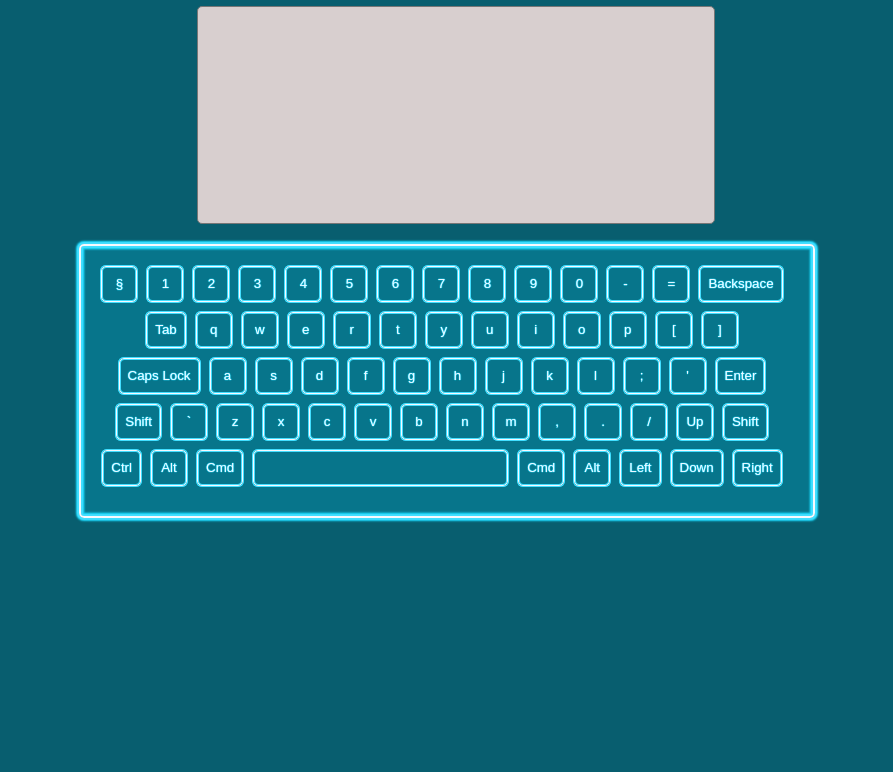
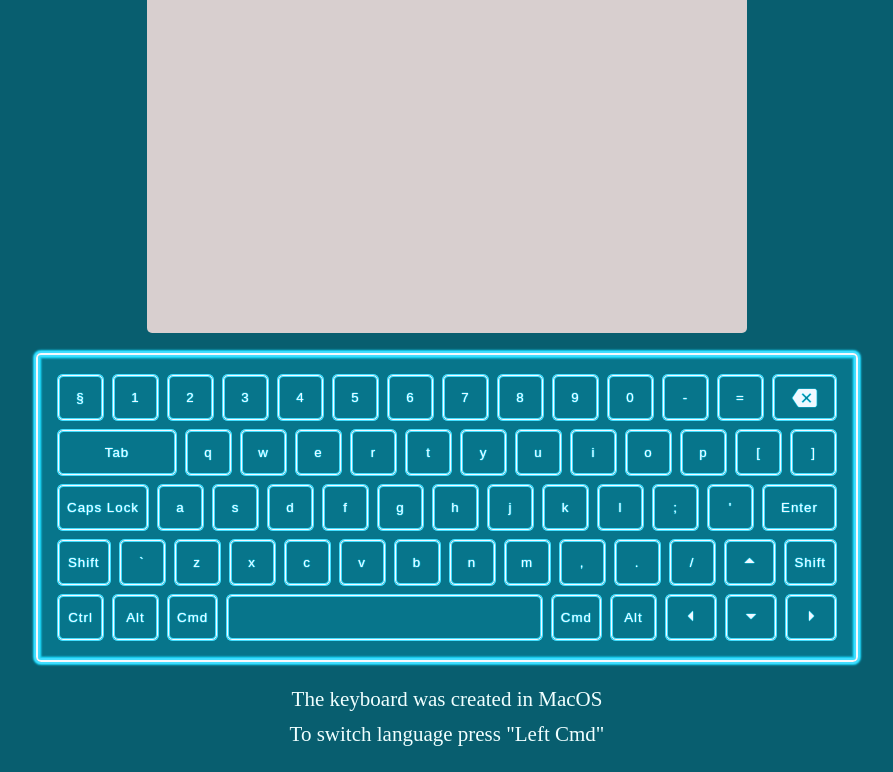
Before and after one commit to RoierS/virtual-keyboard, a website built with webpack: page virtual-keybord/src/index.html in a window 1280 px wide. Shown: the part 74-846 px from the top of the page, without its empty margins (193-1086 px from the left). Before the commit the page ends 800 px from the top, so only its background shows below. Built offline with nearby package versions, Linux system fonts and the light colour scheme.

Commit message:
feat: improve styles and add text info

```diff
--- a/virtual-keybord/src/components/keyboard-handler.js
+++ b/virtual-keybord/src/components/keyboard-handler.js
@@ -6,6 +6,8 @@ let isShiftPressed = false;
 let CapsPressed = false;
 let MetaPressed = false;
 let currentLayout = keyboardLayout.eng;
+
+
 const keyboardInputHandler = (event) => {
   const keyMap = {
     Backspace: 'Backspace',
@@ -26,14 +28,19 @@ const keyboardInputHandler = (event) => {
     Delete: 'Del',
   };
   const pressedKey = event.key;
+
   const specialKey = keyMap[event.code];
 
+
   keys.forEach((key) => {
+    // if (event.key === key.id) {
+    //   key.classList.add('active');
+    // }
     if (event.code === 'ShiftLeft' || event.code === 'ShiftRight') {
       isShiftPressed = !isShiftPressed;
       currentLayout = isShiftPressed ? keyboardLayout.engShift : keyboardLayout.eng;
       createkeyboard(currentLayout);
-      key.classList.add('active');
+      // key.classList.add('active');
       return;
     }
     if (event.code === 'CapsLock') {
@@ -43,25 +50,46 @@ const keyboardInputHandler = (event) => {
       return;
     }
     if (event.code === 'MetaLeft') {
-      key.classList.add('active');
+      // key.classList.add('active');
       MetaPressed = !MetaPressed;
       currentLayout = MetaPressed ? keyboardLayout.ru : keyboardLayout.eng;
       createkeyboard(currentLayout);
+      // if (event.key === key.id) {
+      //   key.classList.add('active');
+      // }
       return;
     }
+
+
+    // if ()
+
+
+
     if (isShiftPressed) {
       if ((pressedKey === key.textContent.toLowerCase())) {
         textInputArea.textContent += key.textContent.toUpperCase();
         currentLayout = keyboardLayout.eng;
         isShiftPressed = false;
         createkeyboard(currentLayout);
+        if (event.key === key.id) {
+          console.log(event.key)
+          console.log(key.id)
+          console.log(key)
+        }
       }
     } else if (pressedKey === key.textContent.toUpperCase()
                && specialKey !== 'Shift') {
+      // if (event.key === key.id) {
+      //   key.classList.add('active');
+      // }
       textInputArea.textContent += key.textContent.toLowerCase();
+
     } else if (pressedKey === key.textContent.toLowerCase()
                && specialKey !== 'Shift') {
-      key.classList.add('active');
+      // key.classList.add('active');
+      // if (event.key === key.id) {
+      //   key.classList.add('active');
+      // }
       textInputArea.textContent += key.textContent;
     }
   });
@@ -69,4 +97,4 @@ const keyboardInputHandler = (event) => {
   // console.log(`event.code: ${event.code}`);
   // console.log(`specialKey(event.code): ${specialKey}`);
 };
-export default { keyboardInputHandler };
+export { keyboardInputHandler };
--- a/virtual-keybord/src/components/keyboard.js
+++ b/virtual-keybord/src/components/keyboard.js
@@ -4,14 +4,31 @@ const createElement = (tagName, className) => {
   return newElement;
 };
 
-const keyboardContainer = createElement('div', 'keyboard__container');
-const textArea = createElement('div', 'text-area__wrapper');
+const wrapper = createElement('div', 'wrapper');
+const header = createElement('header', 'header');
+const headerTitle = createElement('h1', 'header__title');
+const footer = createElement('footer', 'footer');
+const keyboardContainer = createElement('main', 'keyboard__container');
+const textArea = createElement('section', 'text-area__wrapper');
 const textAreaInput = createElement('textarea', 'text-area');
-const keyboard = createElement('div', 'keyboard');
-document.body.append(keyboardContainer);
+const keyboard = createElement('section', 'keyboard');
+const info = createElement('p', 'footer__info');
+const langSwitch = createElement('p', 'footer__lang-switch');
+headerTitle.textContent = 'Virtual Keybord';
+info.textContent = 'The keyboard was created in MacOS';
+langSwitch.textContent = 'To switch language press "Left Cmd"';
+
+document.body.append(wrapper);
+wrapper.append(header);
+wrapper.append(keyboardContainer);
+wrapper.append(footer);
+footer.append(info);
+footer.append(langSwitch);
 keyboardContainer.appendChild(textArea);
 textArea.appendChild(textAreaInput);
 keyboardContainer.appendChild(keyboard);
+header.appendChild(headerTitle);
+
 
 const keyboardLayout = {
   eng: [
@@ -54,6 +71,26 @@ const createkeyboard = (layout) => {
       if (key === ' ') {
         keyElement.classList.add('keyboard__key--space');
       }
+      keyElement.setAttribute('id', key);
+      switch (key) {
+        case 'Backspace':
+          keyElement.innerHTML = '<i class="material-icons">backspace</i>';
+          break;
+        case 'Left':
+          keyElement.innerHTML = '<i class="material-icons">arrow_left</i>';
+          break;
+        case 'Right':
+          keyElement.innerHTML = '<i class="material-icons">arrow_right</i>';
+          break;
+        case 'Down':
+          keyElement.innerHTML = '<i class="material-icons">arrow_drop_down</i>';
+          break;
+        case 'Up':
+          keyElement.innerHTML = '<i class="material-icons">arrow_drop_up</i>';
+          break;
+        default:
+          break;
+      }
       rowElement.appendChild(keyElement);
     });
     keyboard.appendChild(rowElement);
--- a/virtual-keybord/src/index.html
+++ b/virtual-keybord/src/index.html
@@ -4,9 +4,9 @@
   <meta charset="UTF-8">
   <meta http-equiv="X-UA-Compatible" content="IE=edge">
   <meta name="viewport" content="width=device-width, initial-scale=1.0">
+  <link href="https://fonts.googleapis.com/icon?family=Material+Icons" rel="stylesheet">
   <title>Virtual keyboard</title>
 </head>
 <body>
-  <h1>Virtual keyboard</h1>
 </body>
 </html>
--- a/virtual-keybord/src/index.js
+++ b/virtual-keybord/src/index.js
@@ -10,3 +10,10 @@ document.addEventListener('keyup', () => {
     key.classList.remove('active');
   });
 });
+document.addEventListener('keydown', (e) => {
+  keys.forEach((key) => {
+    if (e.key === key.id) {
+      key.classList.add('active');
+    }
+  })
+});
--- a/virtual-keybord/src/style.css
+++ b/virtual-keybord/src/style.css
@@ -1,13 +1,34 @@
-h1 {
-  color: rgb(22, 171, 204);
-  text-align: center;
+/* Reset */
+*,
+*::before,
+*::after {
+    padding: 0;
+    margin: 0;
+    box-sizing: border-box;
+    border: none;
 }
+/* General styles */
 body {
   background-color: rgb(8 94 111);
 }
 
+.wrapper {
+  padding: 20px;
+}
+
+/* Header */
+.header {
+  margin-bottom: 10px;
+}
+.header__title {
+  color: rgb(204 218 222);;
+  text-align: center;
+}
+
+/* Main */
 .text-area__wrapper {
-  min-width: 500px;
+  min-width: 600px;
+  height: 340px;
   margin-bottom: 20px;
 }
 
@@ -18,15 +39,13 @@ body {
   font-size: 18px;
   display: block;
   resize: none;
-  max-height: 200px;
   width: 100%;
-  height: 200px;
-  min-height: 150px;
+  height: 100%;
   background-color: #d8cfcf;
   color: #352c1d;
   overflow: auto;
   outline: none;
-  font-family: Arial, Helvetica, sans-serif;
+  font-family: 'Trebuchet MS', 'Lucida Sans Unicode', 'Lucida Grande', 'Lucida Sans', Arial, sans-serif
 }
 
 .text-area__cursor {
@@ -35,7 +54,7 @@ body {
   left: 10px;
   width: 2px;
   height: 20px;
-  background-color: #000;
+  background-color: #af2525;
   animation: cursor-blink 1s infinite;
 }
 
@@ -56,15 +75,16 @@ body {
   align-items: center;
   justify-content: center;
   flex-direction: column;
-
+  margin-bottom: 20px;
 }
 .keyboard {
   user-select: none;
-  max-width: 900px;
+  max-width: 827px;
   display: flex;
   align-items: center;
   justify-content: center;
   flex-direction: column;
+  gap: 10px;
   background: radial-gradient(rgb(7, 117, 139), rgb(7, 117, 139));
   border: 2px solid rgb(247 249 253);
   box-shadow: 0px 0px 1px 2px rgb(66 222 255),
@@ -76,9 +96,16 @@ body {
   border-radius: 5px;
   padding: 20px;
 }
+.keyboard__row {
+  width: 778px;
+  display: flex;
+  justify-content: space-between;
+  align-self: center;
+  gap: 10px;
+}
 .keyboard__key {
-  min-width: 36px;
-  min-height: 36px;
+  min-width: 45px;
+  min-height: 45px;
   background-color: transparent;
   border: 1px solid rgb(247 249 253);
   box-shadow: 0px 0px 0.5px 1px rgb(66 222 255),
@@ -86,10 +113,10 @@ body {
               inset 0px 0px 0.5px 1px rgb(66 222 255),
               inset 0px 0px 0.5px 1px rgb(24 206 239);
   border-radius: 5px;
-  margin: 0 10px 10px 0;
   padding: 8px;
   cursor: pointer;
   color: aliceblue;
+  letter-spacing: 1px;
   text-shadow: 0px 0px 1px rgb(66 222 255),
                0px 0px 1px rgb(24 206 239),
                0px 0px 1px rgb(24 206 239),
@@ -97,6 +124,30 @@ body {
   transition: all 0.4s;
 }
 
+#Backspace {
+  vertical-align: bottom;
+  display: inline-flex;
+  justify-content: center;
+  align-items: center;
+}
+#Tab,
+#Enter,
+#Backspace,
+#Shift {
+  flex: auto;
+}
+
+#Left,
+#Down,
+#Right,
+#Left,
+#Up {
+  min-width: 50px;
+}
+
+.keyboard__key--space {
+  flex: auto;
+}
 .active {
   background-color: aqua;
   transform: translateY(-5px);
@@ -105,3 +156,18 @@ body {
   background-color: aqua;
   transform: translateY(-5px);
 }
+
+/* Footer */
+.footer {
+  display: flex;
+  flex-direction: column;
+  align-items: center;
+  justify-content: center;
+  font-size: 21px;
+  color: azure;
+}
+
+.footer__lang-switch,
+.footer__info {
+  margin: 5px;
+}
```
